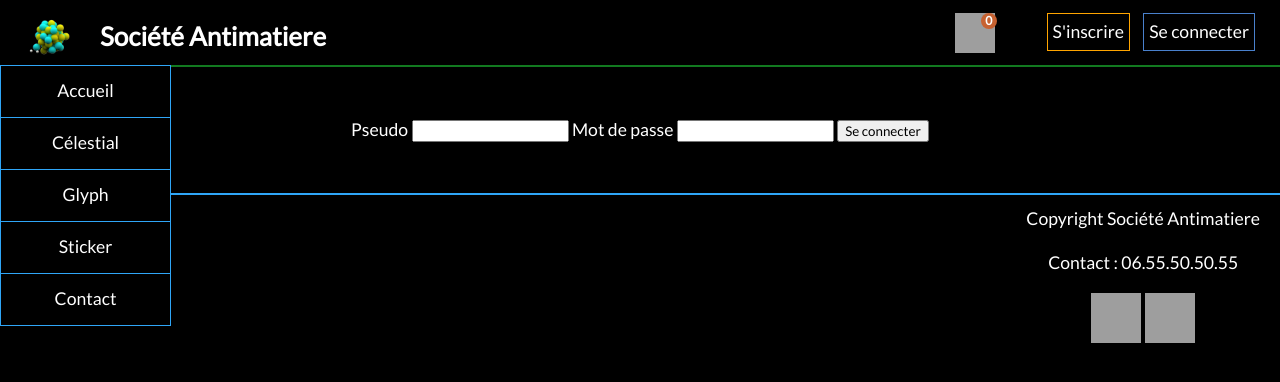
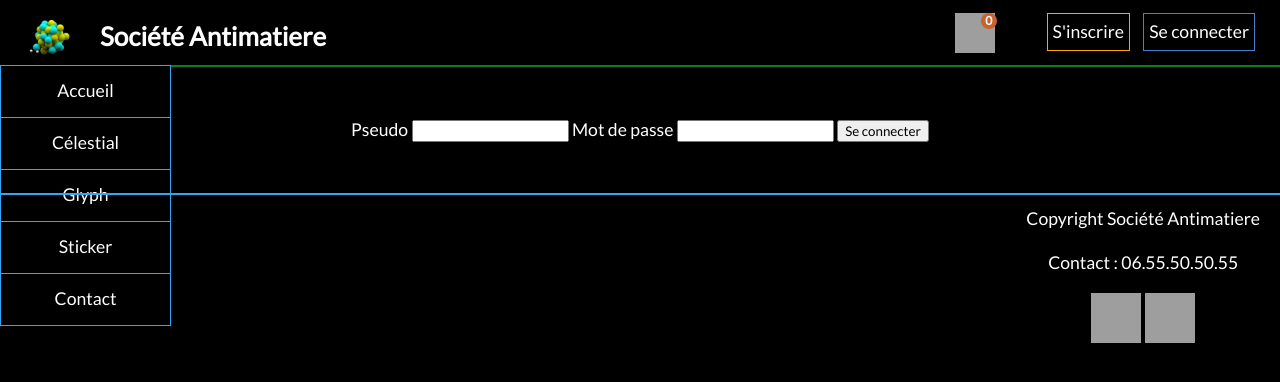
Before and after one commit to theo-be/societe-antimatiere, a PHP site: page /connexion.php in a window 1280 px wide. Shown: the top 382 px of the page. Run offline with PHP 8.4, Linux system fonts and the light colour scheme; grey boxes are pictures that could not be loaded.

Commit message:
Add files via upload

```diff
--- a/php/header_footer.php
+++ b/php/header_footer.php
@@ -81,6 +81,8 @@ EOT;
 function template_footer() {
     echo <<<EOT
         </main>
+        <div class="container">
+            <div class="boundary"></div>
             <footer class="foot">
                 <div class="footcontenu">
                     <p>Copyright Société Antimatiere</p>
@@ -89,6 +91,7 @@ function template_footer() {
                     <a href="https://github.com/theo-be/societe-antimatiere/tree/main"><img src="https://encrypted-tbn0.gstatic.com/images?q=tbn:ANd9GcSu7esomngrloanUN5V-4X2Rk9P4W2EcXLN-hGNWwHsOw&s" alt="Logo du site" width="50" height="50" id="logo"></a>
                 </div>
             </footer>
+        </div>
 </body>
 
 </html>
```
Lines whose indentation alone changed are shown as unchanged.
